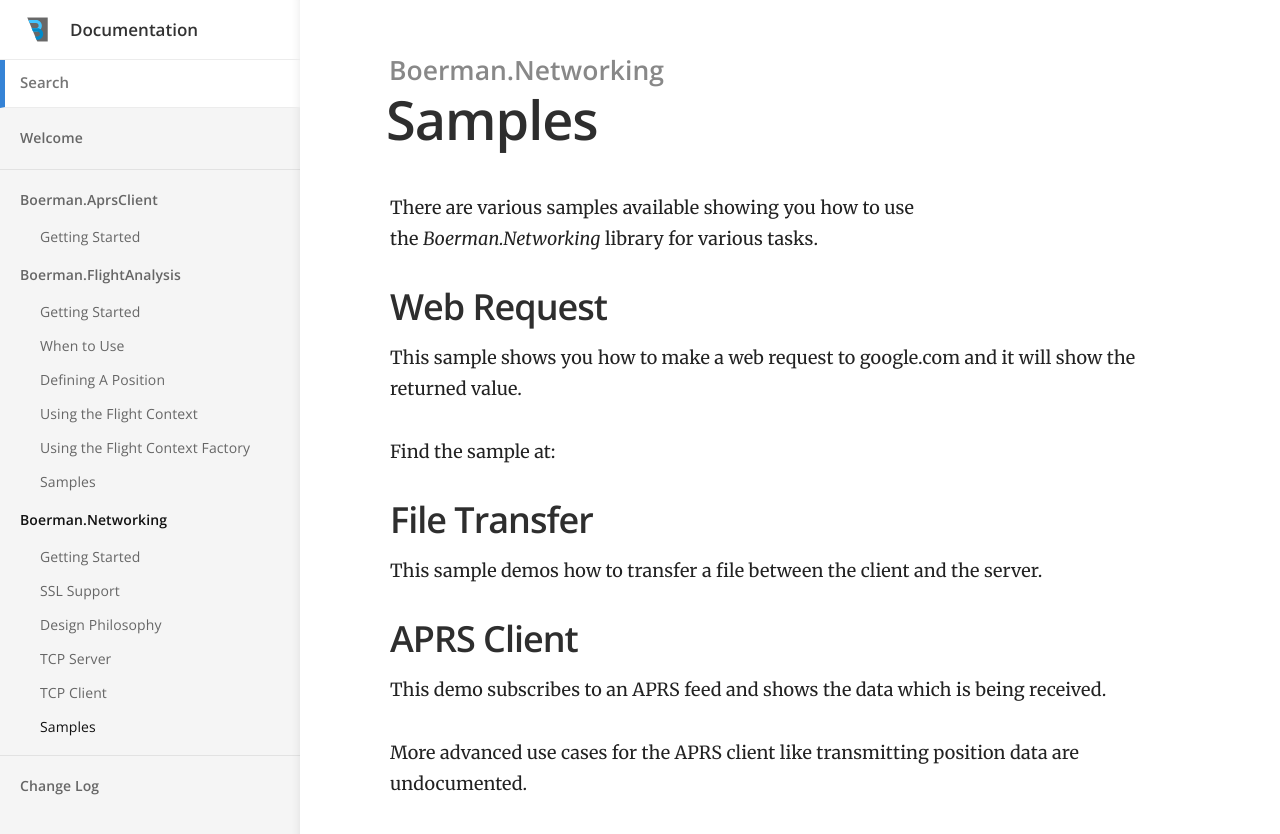
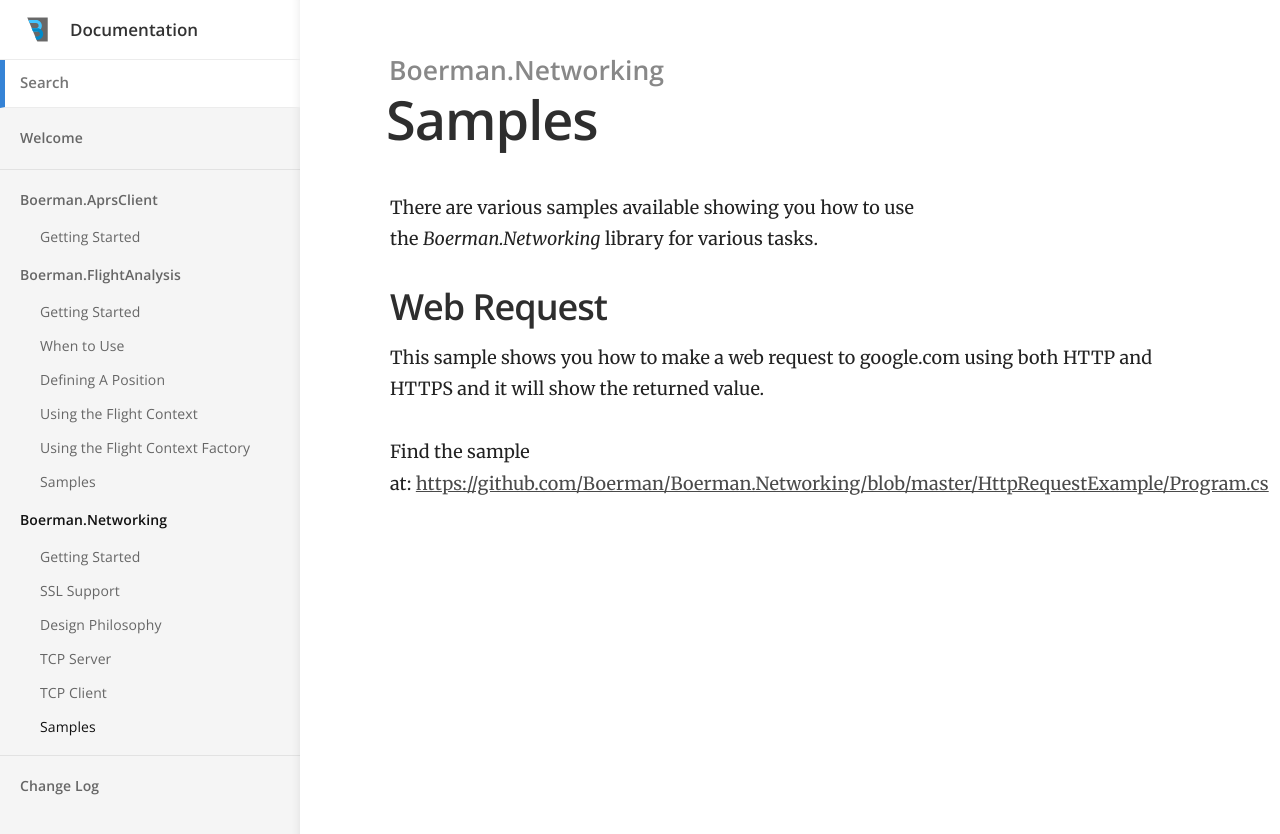
Before and after one commit to Boerman/docs, a Jekyll site: the page built from _docs/Libraries/Networking/samples.md, in a window 1280 px wide. Shown: the top 834 px of the page. Built offline with Jekyll 4.4.1, drawn with Linux system fonts in a browser that asks for light colours.

Commit message:
Updated '_docs/Libraries/Networking/samples.md' via CloudCannon

```diff
--- a/_docs/Libraries/Networking/samples.md
+++ b/_docs/Libraries/Networking/samples.md
@@ -4,21 +4,10 @@ category: Boerman.Networking
 order: 10
 ---
 
-
-There are various samples available showing you how to use the *Boerman.Networking* library for various tasks.
+There are various samples available showing you how to use the&nbsp;*Boerman.Networking*&nbsp;library for various tasks.
 
 ## Web Request
 
-This sample shows you how to make a web request to google.com and it will show the returned value.
+This sample shows you how to make a web request to google.com using both HTTP and HTTPS and it will show the returned value.
 
-Find the sample at:
-
-## File Transfer
-
-This sample demos how to transfer a file between the client and the server.
-
-## APRS Client
-
-This demo subscribes to an APRS feed and shows the data which is being received.
-
-More advanced use cases for the APRS client like transmitting position data are undocumented.
+Find the sample at:&nbsp;[https://github.com/Boerman/Boerman.Networking/blob/master/HttpRequestExample/Program.cs](https://github.com/Boerman/Boerman.Networking/blob/master/HttpRequestExample/Program.cs)
```
